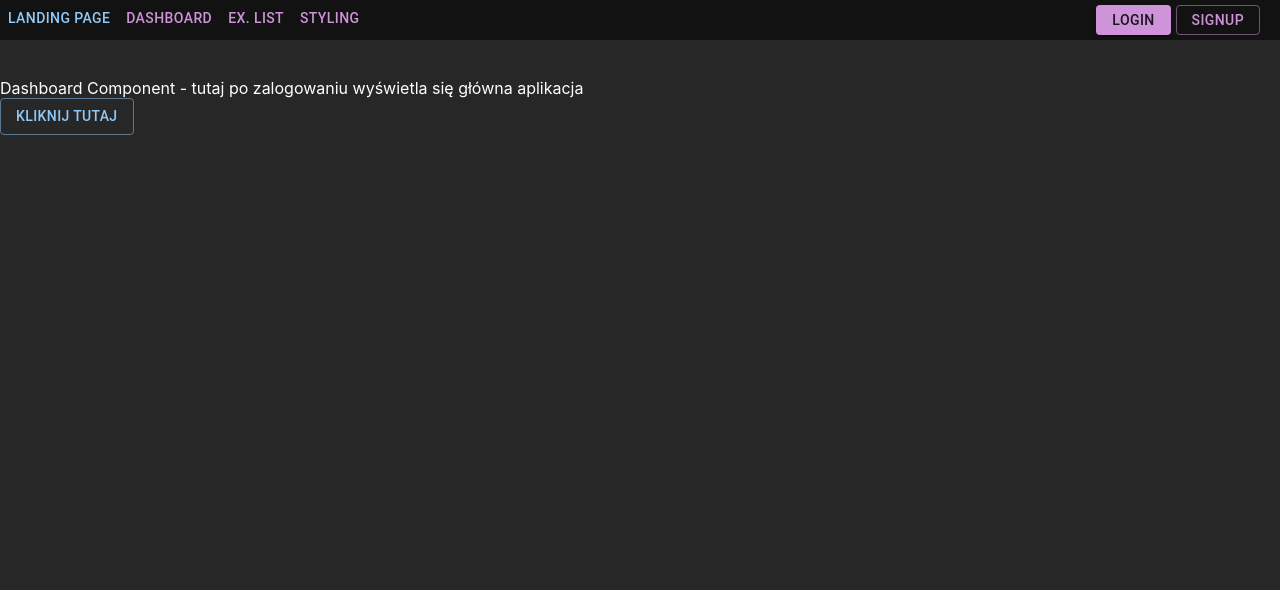
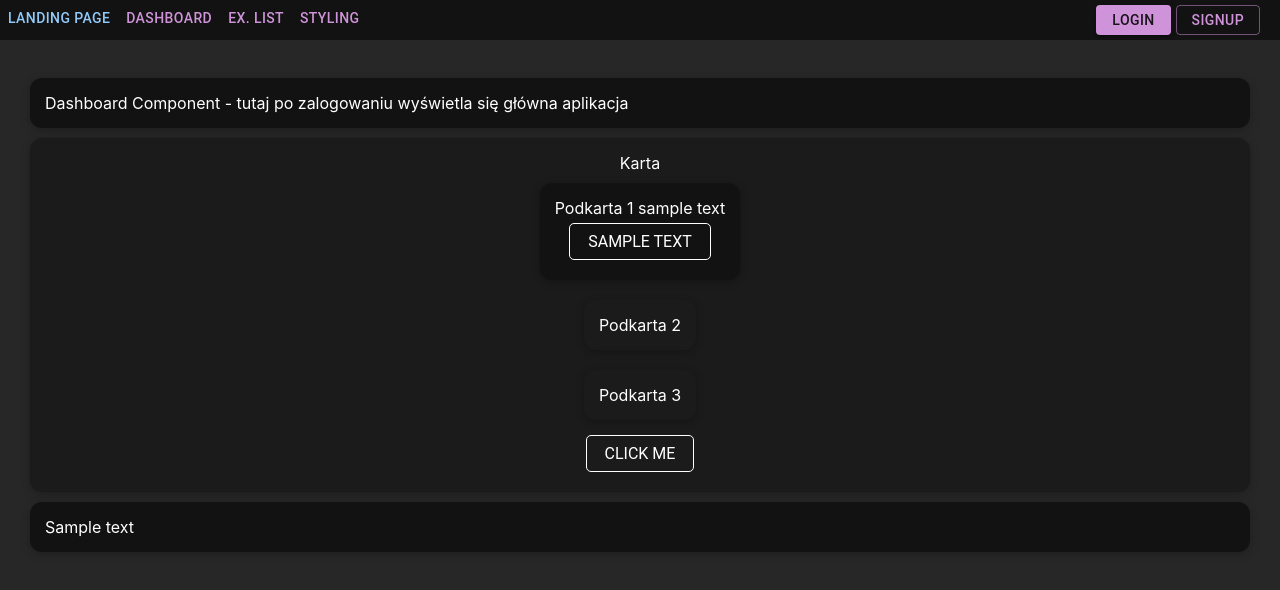
Before and after one commit to mikoogla/workoutApp, a React (Create React App) app in the folder workout-app/: page /dashboard in a window 1280 px wide. Shown: the top 590 px of the page. Built offline with nearby package versions, Linux system fonts and the light colour scheme.

Commit message:
new UI components, emerginig dashboard

```diff
--- a/workout-app/src/components/Dashboard/Dashboard.js
+++ b/workout-app/src/components/Dashboard/Dashboard.js
@@ -1,13 +1,28 @@
+import { ImportantDevicesRounded } from "@mui/icons-material";
 import React from "react";
-import Button from "@mui/material/Button";
+import Card from "../UI/Card/Card";
+import styles from "./Dashboard.module.css";
+import Button from "../UI/Button/Button";
+
+const lightCardStyle = { backgroundColor: "#1b1b1b" };
+const columnCardStyle = { flexDirection: "column" };
 
 const Dashboard = () => (
   <div>
-    <div>
+    <Card>
       Dashboard Component - tutaj po zalogowaniu wyświetla się główna aplikacja
-    </div>
-
-    <Button variant="outlined">Kliknij tutaj</Button>
+    </Card>
+    <Card style={{ ...lightCardStyle, ...columnCardStyle }}>
+      Karta
+      <Card style={columnCardStyle}>
+        Podkarta 1 sample text
+        <Button>SAMPLE TEXT</Button>
+      </Card>
+      <Card style={lightCardStyle}>Podkarta 2</Card>
+      <Card style={lightCardStyle}>Podkarta 3</Card>
+      <Button>CLICK ME</Button>
+    </Card>
+    <Card>Sample text</Card>
   </div>
 );
 
--- /dev/null
+++ b/workout-app/src/components/UI/Button/Button.js
@@ -0,0 +1,7 @@
+import React from "react";
+
+import styles from "./Button.module.css";
+
+export default function Button(props) {
+  return <button className={styles.Button}>{props.children}</button>;
+}
--- /dev/null
+++ b/workout-app/src/components/UI/Button/Button.module.css
@@ -0,0 +1,20 @@
+.Button {
+  all: unset;
+  outline: 1px;
+  padding: 8px 18px;
+  outline-color: white;
+  border: 1px solid #fff;
+  border-radius: 5px;
+  background-color: inherit;
+  font-family: "Roboto", "Helvetica", "Arial", sans-serif;
+  margin: 5px;
+}
+
+.Button:focus {
+  cursor: pointer;
+}
+
+.Button:hover {
+  cursor: pointer;
+  filter: invert(10%);
+}
--- /dev/null
+++ b/workout-app/src/components/UI/Card/Card.js
@@ -0,0 +1,11 @@
+import React from "react";
+
+import styles from "./Card.module.css";
+
+export default function Card(props) {
+  return (
+    <div style={props.style} className={styles.Card}>
+      {props.children}
+    </div>
+  );
+}
--- /dev/null
+++ b/workout-app/src/components/UI/Card/Card.module.css
@@ -0,0 +1,11 @@
+.Card {
+  display: flex;
+  flex-direction: row;
+  justify-content: space-between;
+  align-items: center;
+  margin: 10px 30px;
+  padding: 15px;
+  background-color: #121212;
+  box-shadow: 0 2px 8px rgba(0, 0, 0, 0.25);
+  border-radius: 12px;
+}
```
Also changed, not shown: workout-app/src/components/Dashboard/Dashboard.css (deleted), workout-app/src/components/Dashboard/Dashboard.module.css (added).
